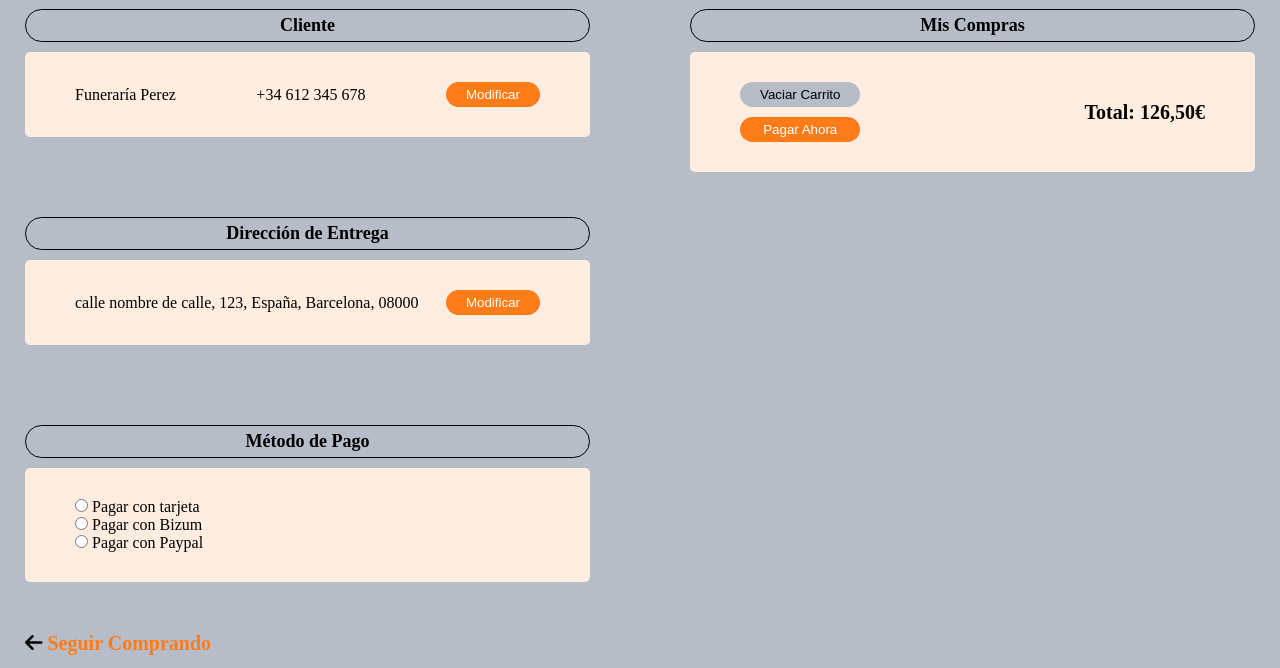
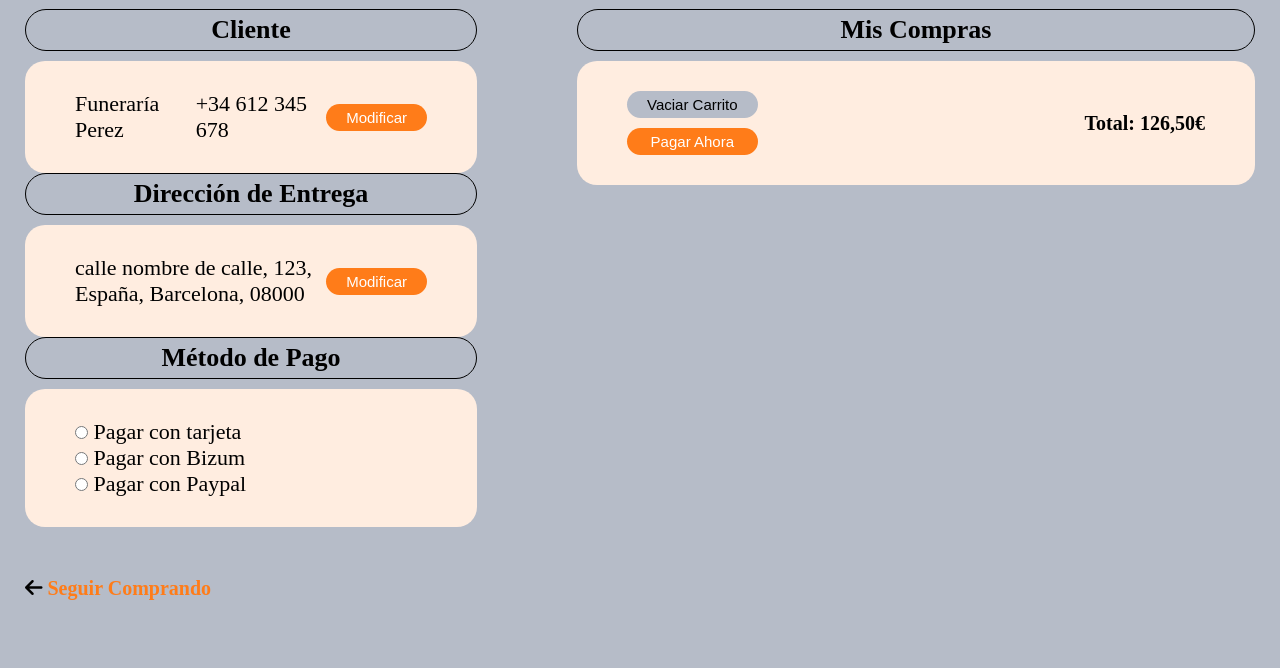
Before and after one commit to Archima20/FlowerGirls, a plain HTML site: page shoppingcar.html in a window 1280 px wide. Shown: the part 180-848 px from the top of the page. After the commit the page ends 800 px from the top, so only its background shows below. Drawn offline with Linux system fonts and the light colour scheme.

Commit message:
modificaciones en la segunda hoja

```diff
--- a/src/styles/shoppingcar.css
+++ b/src/styles/shoppingcar.css
@@ -1,6 +1,6 @@
 .main-shopping-cart{
     display: grid;
-    grid-template-columns: 1fr 1fr;
+    grid-template-columns: 1fr 1.5fr;
     column-gap: 10rem;
     margin: 1.25rem 2.5rem;
 }
@@ -11,24 +11,24 @@ h3.shopping-car-headings{
     padding: 0.5rem 5rem;
     text-align: center;
     margin-bottom: 1rem;
-    font-size: 1.8rem;
+    font-size: 2.6rem;
 }
 
 .box-background{
     background-color: var(--colorPaleOrange);
-    border-radius: 0.5rem;
+    border-radius: 2rem;
     padding: 3rem 5rem;
-    margin-bottom: 8rem;
     display: flex;
     flex-direction: row;
     justify-content: space-between;
-    font-size: 1.6rem;
+    font-size: 2.2rem;
     align-items: center;
 }
 
 button.modify-button,.buy-now{
     padding: 0.5rem 2rem;
     border-radius: 5rem;
+    font-size: 1.5rem;
     color: var(--colorWhite);
 }
 
@@ -36,35 +36,51 @@ button.modify-button,.buy-now{
     display: flex;
     flex-direction: column;
     margin-bottom: 5rem;
-    align-items: flex-start;
+    align-items: stretch;
+
 }
 
 .empty-car {
     background-color: var(--colorDarkGray);
     padding: 0.5rem 2rem;
     border-radius: 5rem;
+    font-size: 1.5rem;
 }
+
 .total-price {
 
     font-size: 2rem;
     font-weight: bold;
 }
+
 .price {
     margin-left: 1rem;
 
 }
+
 .buttons {
     display: flex;
     flex-direction: column;
     gap: 1rem;
 
 }
+
 a.keep-buying {
     color: var(--colorOrange);
     font-weight: bold;
     font-size: 2rem;
     text-decoration: none;
 }
+
 a i{
     color: var(--colorBlack);
 }
+
+.payment-img{
+    width: 15%;
+
+}
+
+.continer{
+    height: 60%;
+}
```
